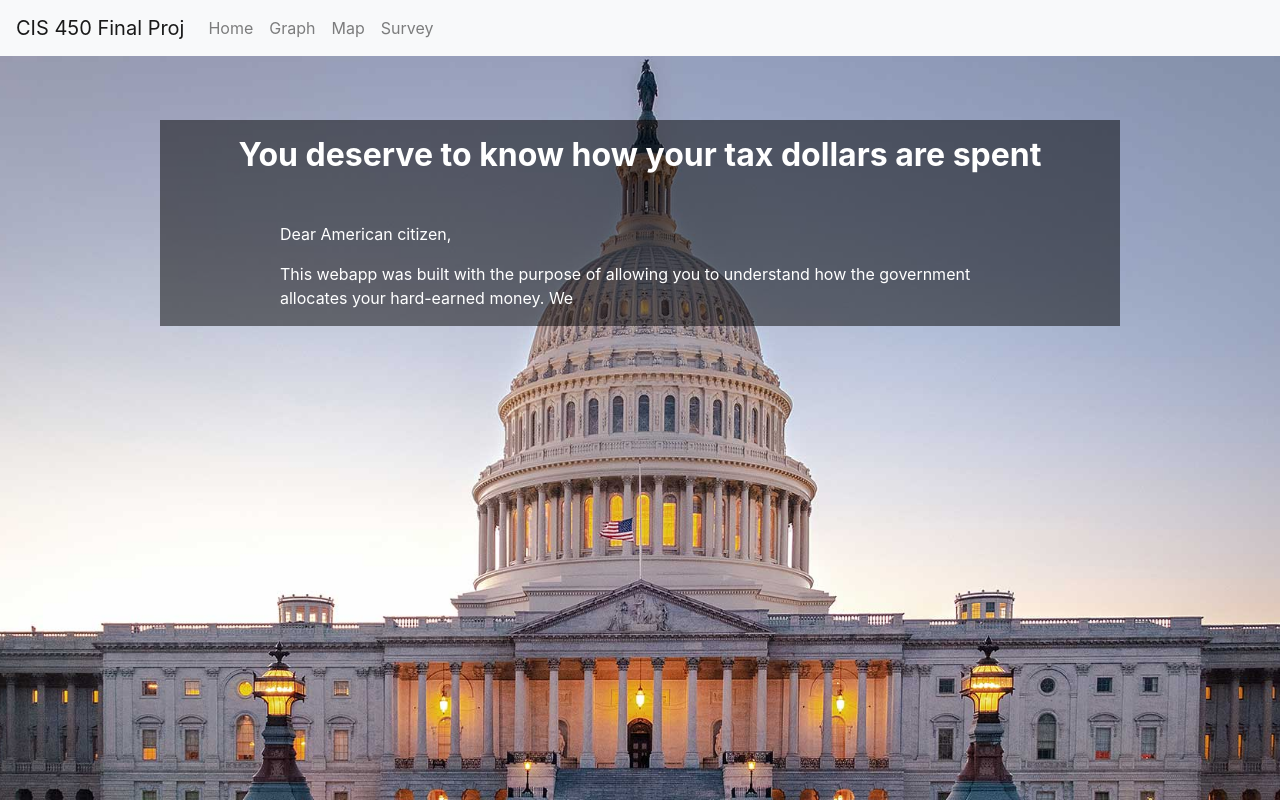
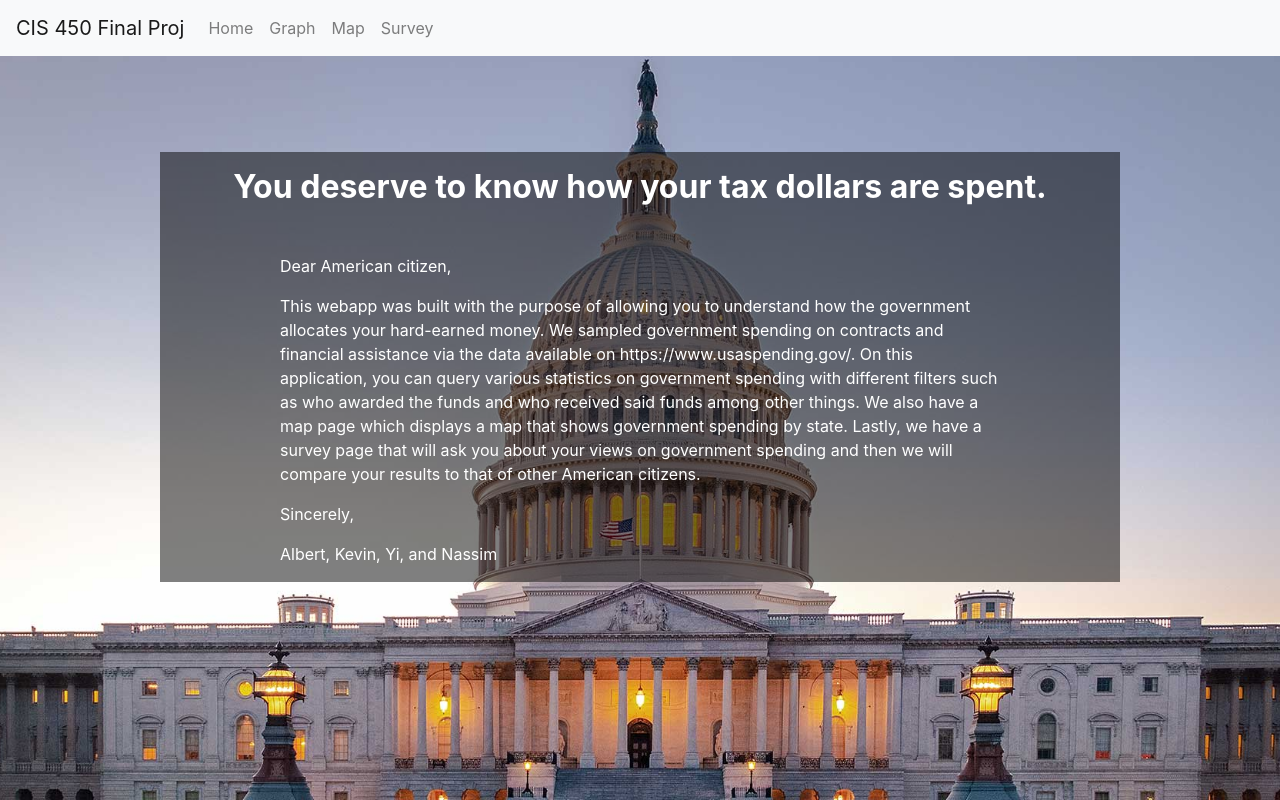
Before and after one commit to nmotya/450-final-proj, a React (Create React App) app in the folder client/: page / in a window 1280 px wide. Built offline with nearby package versions, Linux system fonts and the light colour scheme.

Commit message:
finished home page

```diff
--- a/client/src/components/Home.js
+++ b/client/src/components/Home.js
@@ -11,15 +11,19 @@ export default class Home extends React.Component {
                 <Navbar />
 				<div id="homeWrapper">
 					<div id="homeTextWrapper">
-						<h2 style={{fontWeight:"bold"}}>You deserve to know how your tax dollars are spent</h2>
+						<h2 style={{fontWeight:"bold"}}>You deserve to know how your tax dollars are spent.</h2>
 						<div id="homeParaDiv">
 							<p>
 								Dear American citizen,
 							</p>
 							<p>
 								This webapp was built with the purpose of allowing you to understand how the government allocates your hard-earned money.
-								We
+								We sampled government spending on contracts and financial assistance via the data available on https://www.usaspending.gov/.
+								On this application, you can query various statistics on government spending with different filters such as who awarded the funds and who received said funds among<span style={{fontSize: "1px"}}>us</span> other things.
+								We also have a map page which displays a map that shows government spending by state. Lastly, we have a survey page that will ask you about your views on government spending and then we will compare your results to that of other American citizens.
 							</p>
+							<p>Sincerely,</p>
+							<p>Albert, Kevin, Yi, and Nassim</p>
 						</div>
 					</div>
 
--- a/client/src/style/Home.css
+++ b/client/src/style/Home.css
@@ -4,7 +4,7 @@
 }
 
 #homeTextWrapper {
-    margin-top: 4rem;
+    margin-top: 6rem;
     padding-top: 1rem;
     width: 60rem;
     right: 50%;
```
